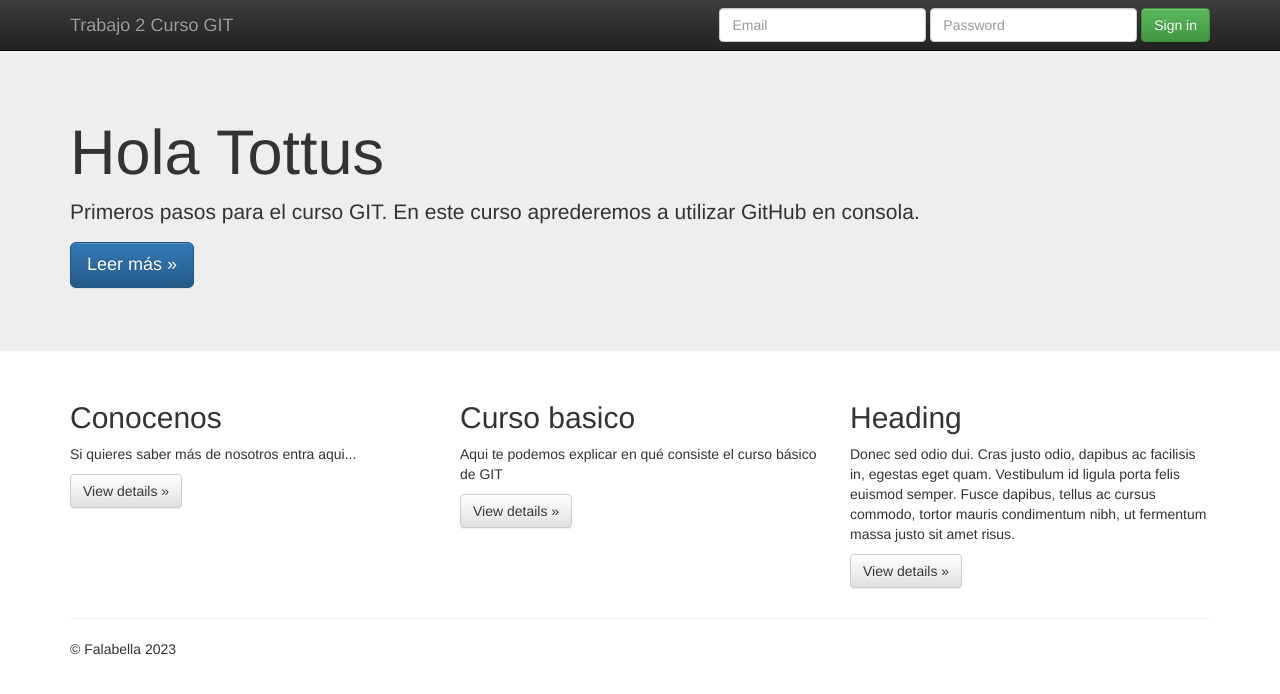
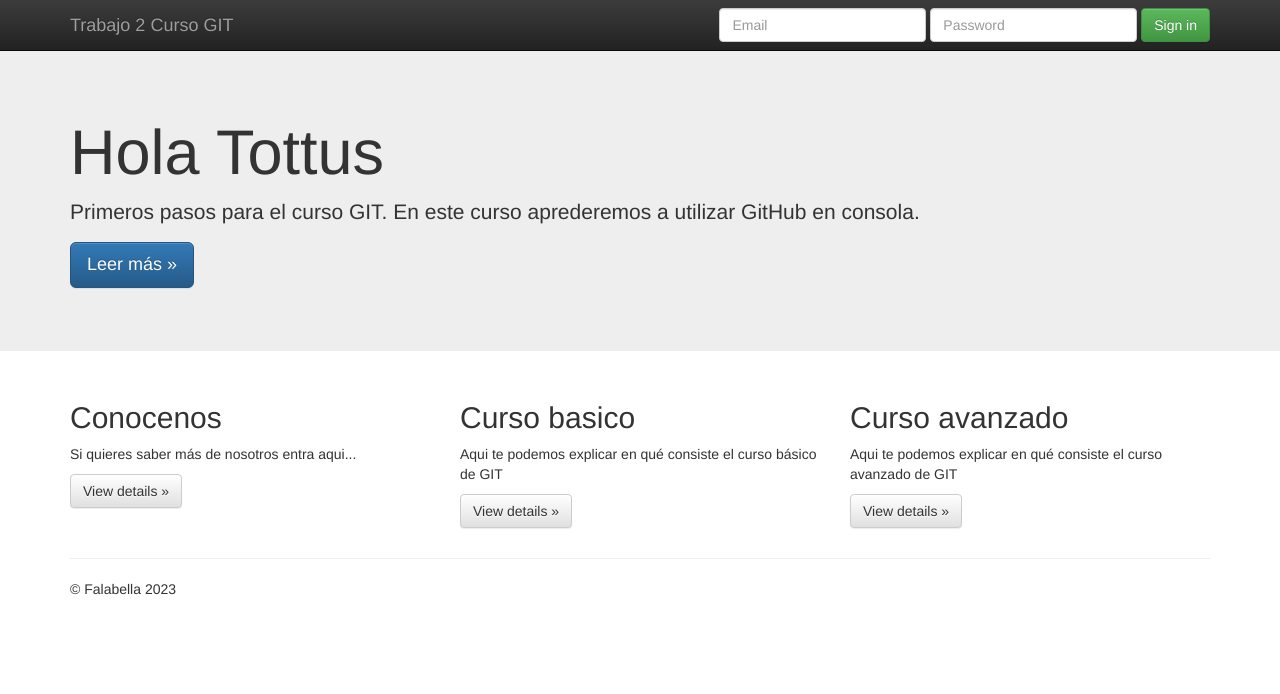
Before and after one commit to cfloresb/Trabajo2_Cristobal_Flores, a plain HTML site: page index.html in a window 1280 px wide. Drawn offline with nearby package versions, Linux system fonts and the light colour scheme.

Commit message:
Se agrega columna Curso avanzado

```diff
--- a/index.html
+++ b/index.html
@@ -75,8 +75,8 @@
           <p><a class="btn btn-default" href="#" role="button">View details &raquo;</a></p>
        </div>
         <div class="col-md-4">
-          <h2>Heading</h2>
-          <p>Donec sed odio dui. Cras justo odio, dapibus ac facilisis in, egestas eget quam. Vestibulum id ligula porta felis euismod semper. Fusce dapibus, tellus ac cursus commodo, tortor mauris condimentum nibh, ut fermentum massa justo sit amet risus.</p>
+          <h2>Curso avanzado</h2>
+          <p>Aqui te podemos explicar en qué consiste el curso avanzado de GIT</p>
           <p><a class="btn btn-default" href="#" role="button">View details &raquo;</a></p>
         </div>
       </div>
```
